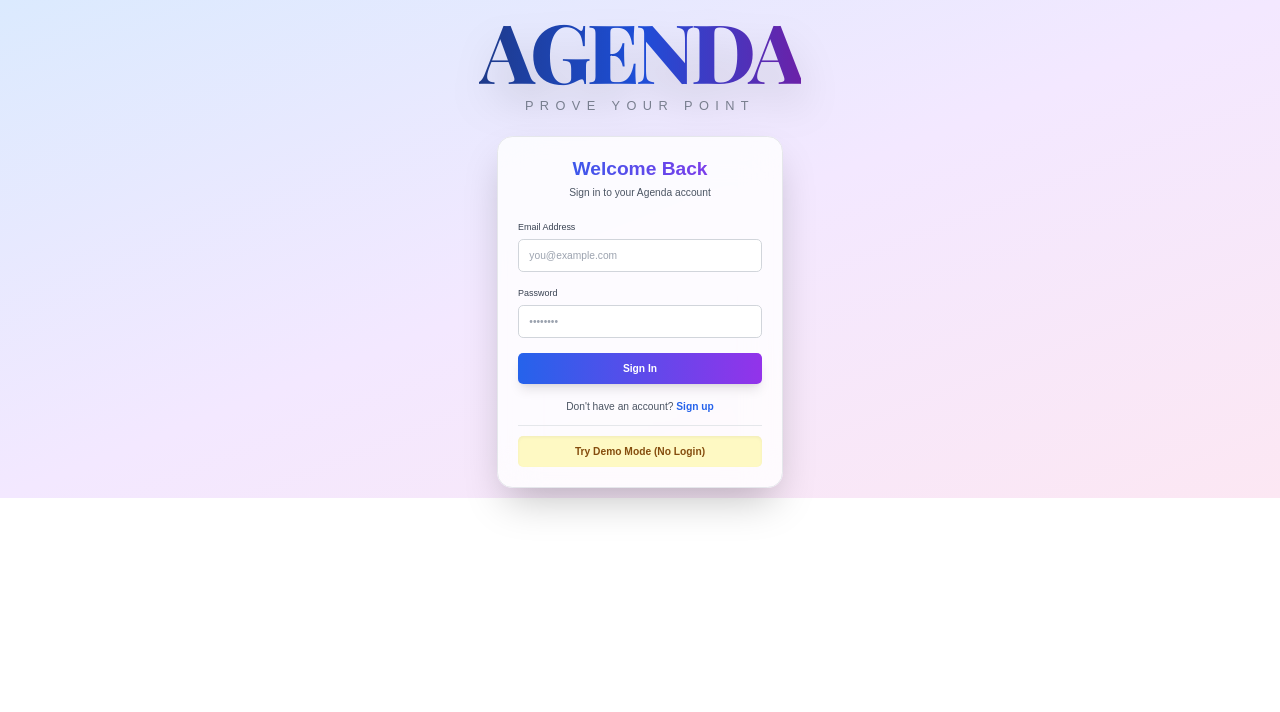
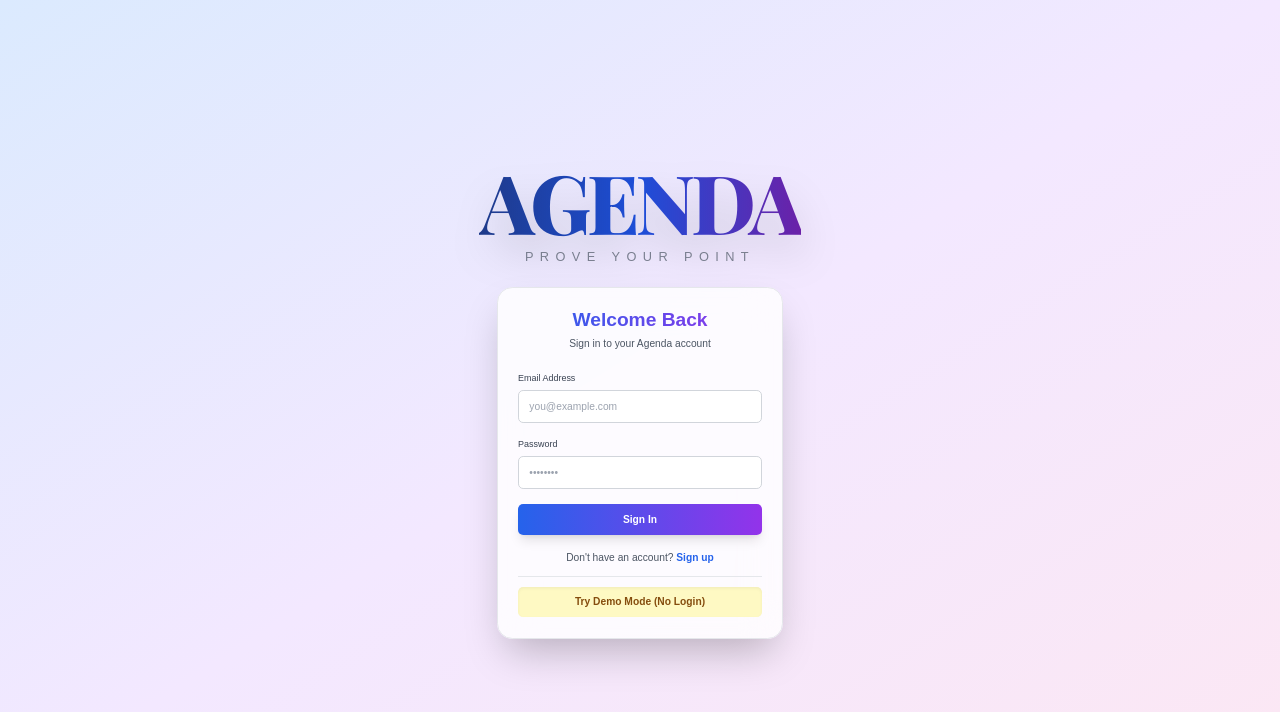
Before and after one commit to RanA-ReichmanUni/Agenda, a React (Vite) app in the folder frontend/: page /login in a window 1280 px wide. Shown: the top 712 px of the page. Built offline with nearby package versions, Linux system fonts and the light colour scheme.

Commit message:
Fixed login page consistent background

```diff
--- a/frontend/src/pages/LoginPage.tsx
+++ b/frontend/src/pages/LoginPage.tsx
@@ -26,7 +26,7 @@ export default function LoginPage() {
   };
 
   return (
-    <div className="min-h-full flex flex-col items-center justify-center bg-gradient-to-br from-blue-100 via-purple-100 to-pink-100 p-4">
+    <div className="min-h-[125vh] flex flex-col items-center justify-center bg-gradient-to-br from-blue-100 via-purple-100 to-pink-100 p-4">
 
       {/* Brand Title */}
       <div className="text-center mb-8 animate-fade-in-down">
```
